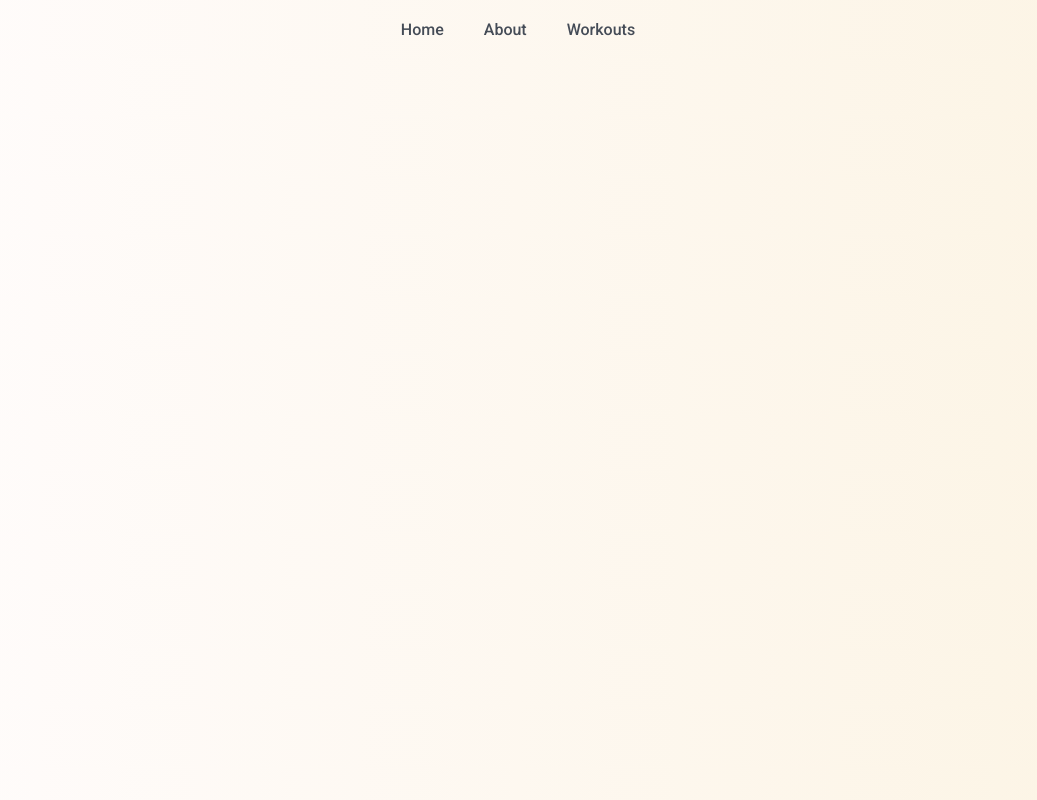
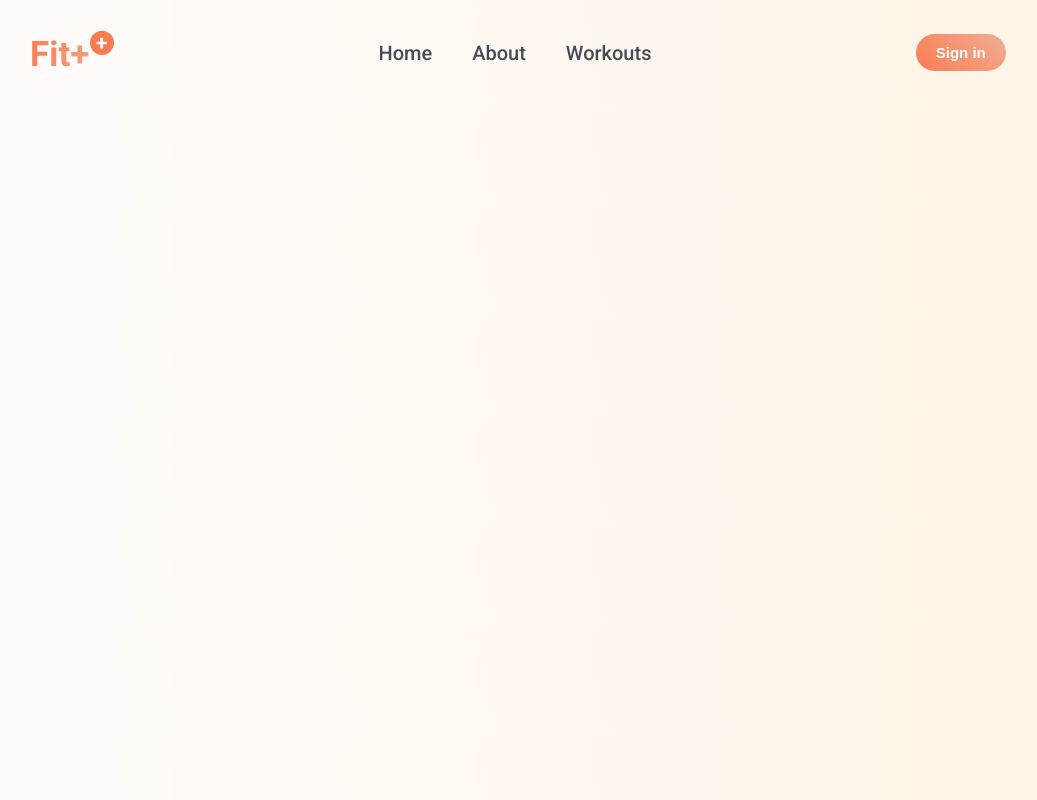
Before and after one commit to FitPlusPlus-Team/FitPlusPlus, a React (Create React App) app in the folder fitplusplus/: page / in a window 1280 px wide. Shown: the whole page, without its empty margins (122-1159 px from the left). Built offline with nearby package versions, Linux system fonts and the light colour scheme.

Commit message:
navbar complete

```diff
--- a/fitplusplus/src/components/home/home.jsx
+++ b/fitplusplus/src/components/home/home.jsx
@@ -1,4 +1,5 @@
 import React from "react";
+import { Link } from "react-router-dom"
 import "./style.css";
 
 const Home = () => {
@@ -6,12 +7,32 @@ const Home = () => {
     <div>
       <header>
         <nav>
+          <svg width="84" height="45" viewBox="0 0 84 45" fill="none" xmlns="http://www.w3.org/2000/svg">
+            <path d="M17.1924 25.8315H7.34863V36H2.22168V11.1172H18.4229V15.27H7.34863V21.6958H17.1924V25.8315ZM26.2842 36H21.3281V17.5088H26.2842V36ZM21.0376 12.7236C21.0376 11.9831 21.2826 11.3735 21.7725 10.895C22.2738 10.4165 22.9517 10.1772 23.8062 10.1772C24.6493 10.1772 25.3215 10.4165 25.8228 10.895C26.3241 11.3735 26.5747 11.9831 26.5747 12.7236C26.5747 13.4756 26.3184 14.0908 25.8057 14.5693C25.3044 15.0479 24.6379 15.2871 23.8062 15.2871C22.9744 15.2871 22.3022 15.0479 21.7896 14.5693C21.2882 14.0908 21.0376 13.4756 21.0376 12.7236ZM36.2817 12.9629V17.5088H39.4434V21.1318H36.2817V30.3604C36.2817 31.0439 36.4128 31.5339 36.6748 31.8301C36.9368 32.1263 37.4382 32.2744 38.1787 32.2744C38.7256 32.2744 39.2098 32.2345 39.6313 32.1548V35.8975C38.6629 36.1937 37.666 36.3418 36.6406 36.3418C33.1771 36.3418 31.4111 34.5929 31.3428 31.0952V21.1318H28.6426V17.5088H31.3428V12.9629H36.2817ZM52.1582 22.0718H58.3276V26.5322H52.1582V33.5049H47.4585V26.5322H41.272V22.0718H47.4585V15.3896H52.1582V22.0718Z" fill="url(#paint0_linear)" />
+            <ellipse cx="72" cy="12.8472" rx="12" ry="12.1528" fill="#F97C53" />
+            <path d="M73.1162 11.6431H76.8179V14.3193H73.1162V18.5029H70.2964V14.3193H66.5845V11.6431H70.2964V7.63379H73.1162V11.6431Z" fill="white" />
+            <defs>
+              <linearGradient id="paint0_linear" x1="0" y1="4" x2="92.9593" y2="29.1051" gradientUnits="userSpaceOnUse">
+                <stop stopColor="#F97C53" />
+                <stop offset="1" stopColor="#F1AE94" />
+              </linearGradient>
+            </defs>
+          </svg>
           <div id="nav-links">
-              <a href="/">Home</a>
-              <a href="/about">About</a>
-              <a href="/workouts">Workouts</a>
+            <Link to="/">Home</Link>
+            <Link to="/about">About</Link>
+            <Link to="/workouts">Workouts</Link>
           </div>
+          <button id="sign-in">Sign in</button>
         </nav>
+        <div className="container">
+          <div className="left">
+
+          </div>
+          <div className="right">
+
+          </div>
+        </div>
       </header>
     </div>
   );
--- a/fitplusplus/src/components/home/style.css
+++ b/fitplusplus/src/components/home/style.css
@@ -1,8 +1,10 @@
 @import url('https://fonts.googleapis.com/css2?family=Open+Sans:ital,wght@0,300;0,400;0,600;0,700;0,800;1,300;1,400;1,600;1,700;1,800&family=Roboto:ital,wght@0,300;0,400;0,500;0,700;0,900;1,300;1,400;1,500;1,700;1,900&display=swap');
 
 :root {
-    --background-main: linear-gradient(90deg, rgb(255,252,252),rgb(252,244,228) );
-    --color-1: #454C57
+    --background-main: linear-gradient(80deg, rgb(255,252,252),rgb(252,244,228) );
+    --background-secondary: white;
+    --color-1: #454C57;
+    --accent-gradient: linear-gradient(45deg, #F97C53,#F1AE94);
 }
 
 
@@ -16,13 +18,15 @@ nav{
     display: flex;
     width: 100%;
     justify-content: space-around;
-    padding:20px;
+    align-items: center;
+    padding:30px;
     box-sizing: border-box;
 }
 
 #nav-links a{
     display: inline-block;
     font-weight: 500;
+    font-size: 20px;
     margin: 0 20px;
     color: var(--color-1);
     text-decoration: none;
@@ -32,3 +36,19 @@ nav{
 #nav-links a:hover{
     transform: scale(1.1)
 }
+
+#sign-in{
+    padding:10px 20px;
+    font-size: 15px;
+    font-weight: bold;
+    border-radius: 100px;
+    border:none;
+    color: var(--background-secondary);
+    background: var(--accent-gradient)
+
+}
+
+header .container{
+
+
+}
```
Lines whose indentation alone changed are shown as unchanged.
